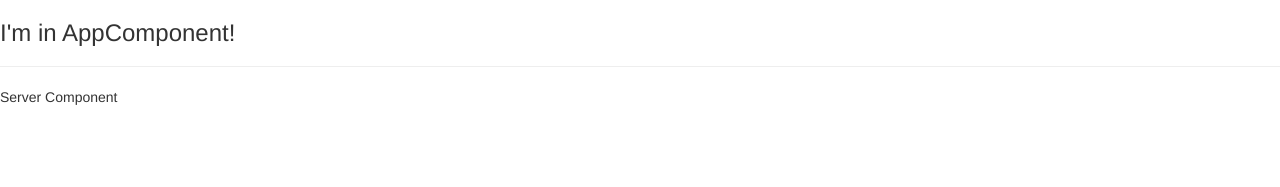
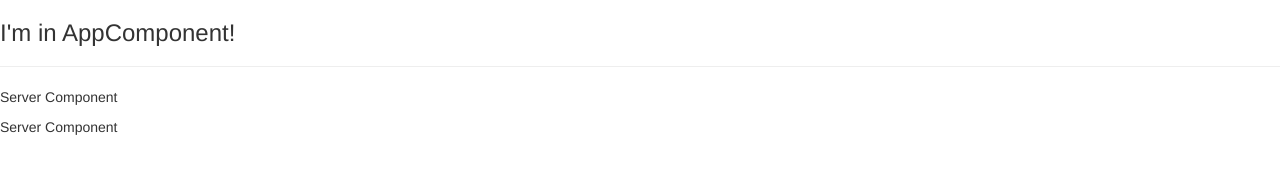
Before and after one commit to SirHarveyBix/angular, an Angular app in the folder 00.getting-started/: page / in a window 1280 px wide. Shown: the top 187 px of the page. Built offline with nearby package versions, Linux system fonts and the light colour scheme.

Commit message:
adding: custom component with CLI : ng generate component servers

```diff
--- a/00.getting-started/src/app/app.component.html
+++ b/00.getting-started/src/app/app.component.html
@@ -1,3 +1,3 @@
 <h3>I'm in AppComponent!</h3>
 <hr />
-<app-server></app-server>
+<app-servers></app-servers>
--- a/00.getting-started/src/app/app.module.ts
+++ b/00.getting-started/src/app/app.module.ts
@@ -2,9 +2,10 @@ import { NgModule } from '@angular/core';
 import { BrowserModule } from '@angular/platform-browser';
 import { AppComponent } from './app.component';
 import { ServerComponent } from './server/server.component';
+import { ServersComponent } from './servers/servers.component';
 
 @NgModule({
-  declarations: [AppComponent, ServerComponent],
+  declarations: [AppComponent, ServerComponent, ServersComponent],
   imports: [BrowserModule],
   providers: [],
   bootstrap: [AppComponent],
--- /dev/null
+++ b/00.getting-started/src/app/servers/servers.component.html
@@ -0,0 +1,2 @@
+<app-server></app-server>
+<app-server></app-server>
```
Also changed, not shown: 00.getting-started/src/app/servers/servers.component.ts (added, +10 -0 lines), 00.getting-started/src/app/servers/servers.component.css (added), 1 other file (tests, documents, lock files or other folders).
